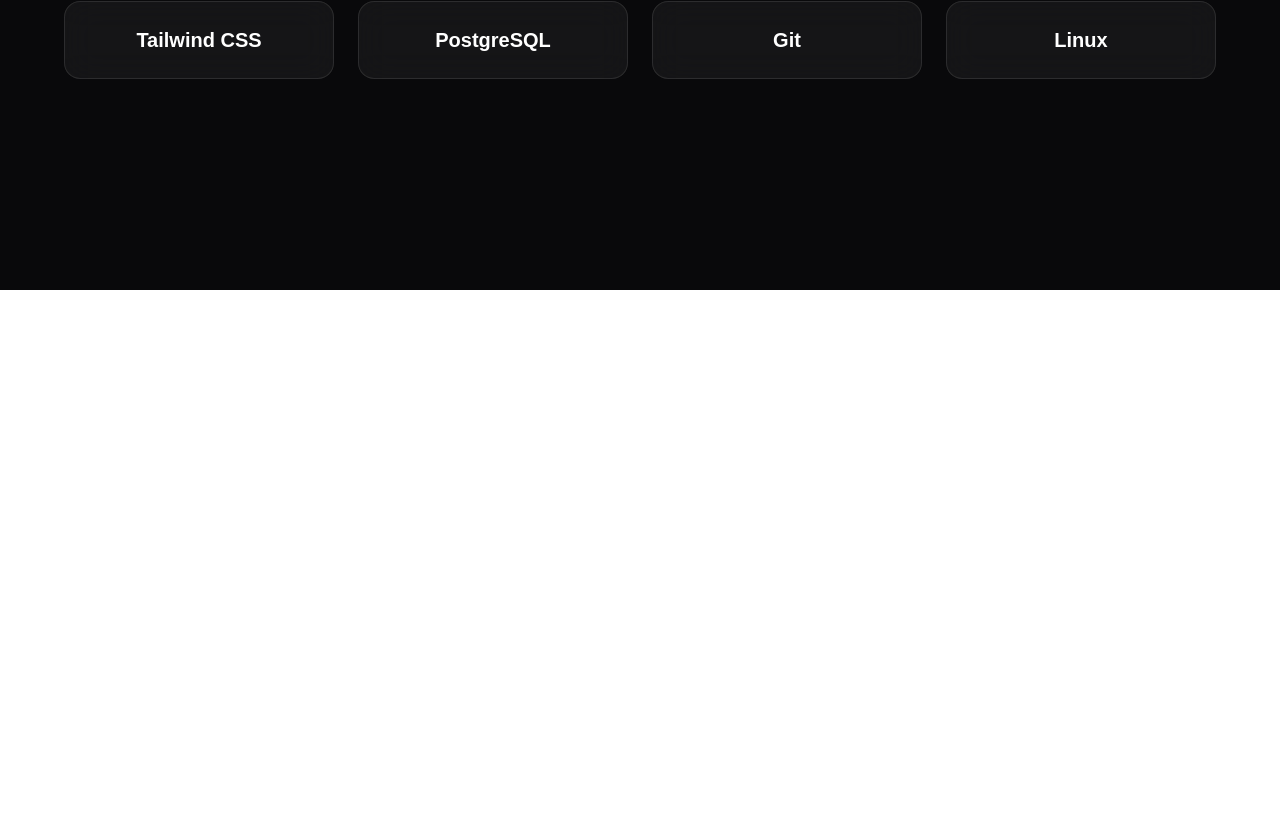
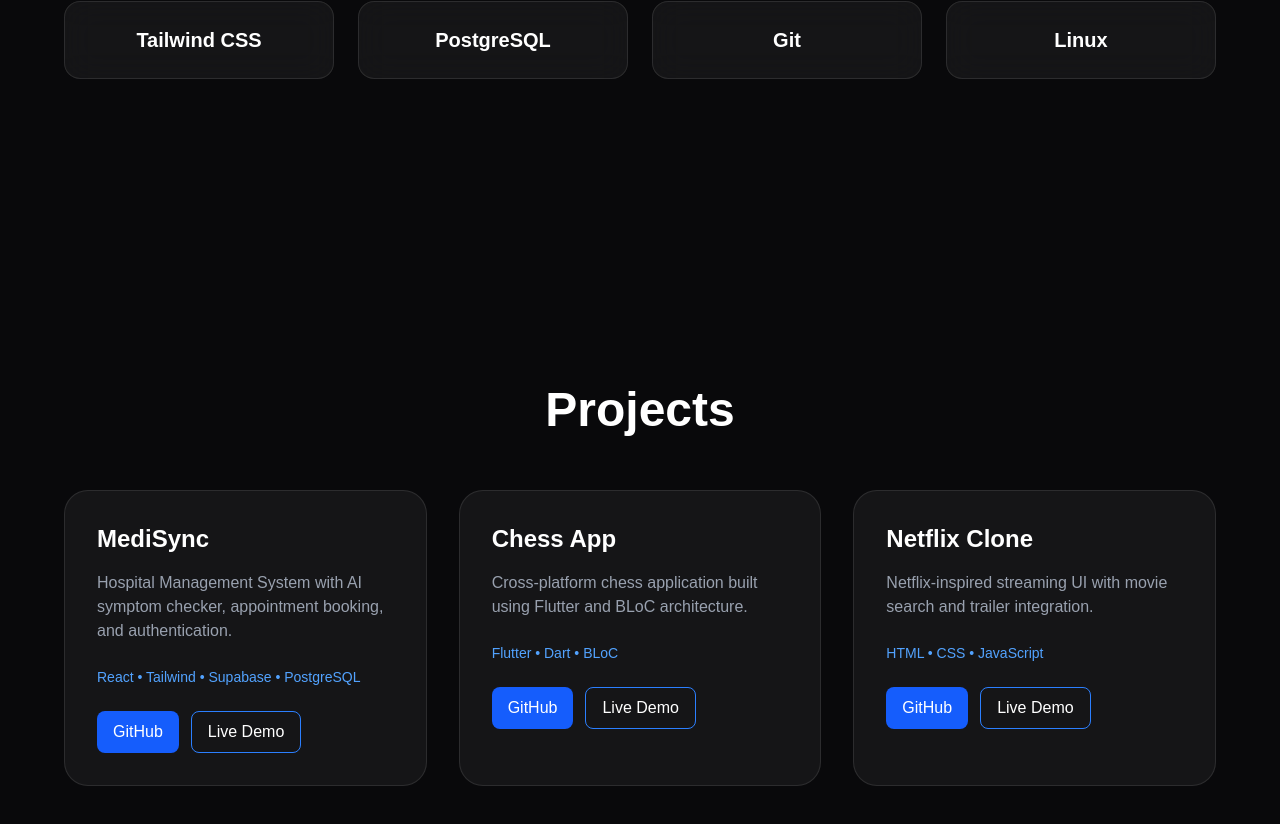
Before and after one commit to Piyush4230/PORTFOLIO, a Next.js app: page / in a window 1280 px wide. Shown: the part 2110-2934 px from the top of the page. Before the commit the page ends 2400 px from the top, so only its background shows below. Built offline with nearby package versions, Linux system fonts and the light colour scheme.

Commit message:
Add Projects section

```diff
--- a/app/page.tsx
+++ b/app/page.tsx
@@ -3,6 +3,7 @@
 import Hero from "@/components/Hero";
 import About from "@/components/About";
 import Skills from "@/components/Skills";
+import Projects from "@/components/Projects";
 
 export default function Home() {
   return (
@@ -12,6 +13,7 @@
       <Hero />
       <About />
       <Skills />
+      <Projects />
     </main>
   );
 }
--- a/components/Projects.tsx
+++ b/components/Projects.tsx
@@ -0,0 +1,63 @@
+const projects = [
+  {
+    title: "MediSync",
+    description:
+      "Hospital Management System with AI symptom checker, appointment booking, and authentication.",
+    tech: "React • Tailwind • Supabase • PostgreSQL",
+  },
+  {
+    title: "Chess App",
+    description:
+      "Cross-platform chess application built using Flutter and BLoC architecture.",
+    tech: "Flutter • Dart • BLoC",
+  },
+  {
+    title: "Netflix Clone",
+    description:
+      "Netflix-inspired streaming UI with movie search and trailer integration.",
+    tech: "HTML • CSS • JavaScript",
+  },
+];
+
+export default function Projects() {
+  return (
+    <section id="projects" className="min-h-screen px-6 py-24">
+      <div className="max-w-6xl mx-auto">
+        <h2 className="text-5xl font-bold text-center mb-14">
+          Projects
+        </h2>
+
+        <div className="grid md:grid-cols-3 gap-8">
+          {projects.map((project) => (
+            <div
+              key={project.title}
+              className="bg-white/5 border border-white/10 rounded-3xl p-8 hover:scale-105 hover:border-blue-500 transition-all duration-300"
+            >
+              <h3 className="text-2xl font-bold mb-4">
+                {project.title}
+              </h3>
+
+              <p className="text-gray-400 mb-6">
+                {project.description}
+              </p>
+
+              <p className="text-blue-400 text-sm mb-6">
+                {project.tech}
+              </p>
+
+              <div className="flex gap-3">
+                <button className="bg-blue-600 px-4 py-2 rounded-lg hover:bg-blue-700">
+                  GitHub
+                </button>
+
+                <button className="border border-blue-500 px-4 py-2 rounded-lg hover:bg-blue-500">
+                  Live Demo
+                </button>
+              </div>
+            </div>
+          ))}
+        </div>
+      </div>
+    </section>
+  );
+}
```
